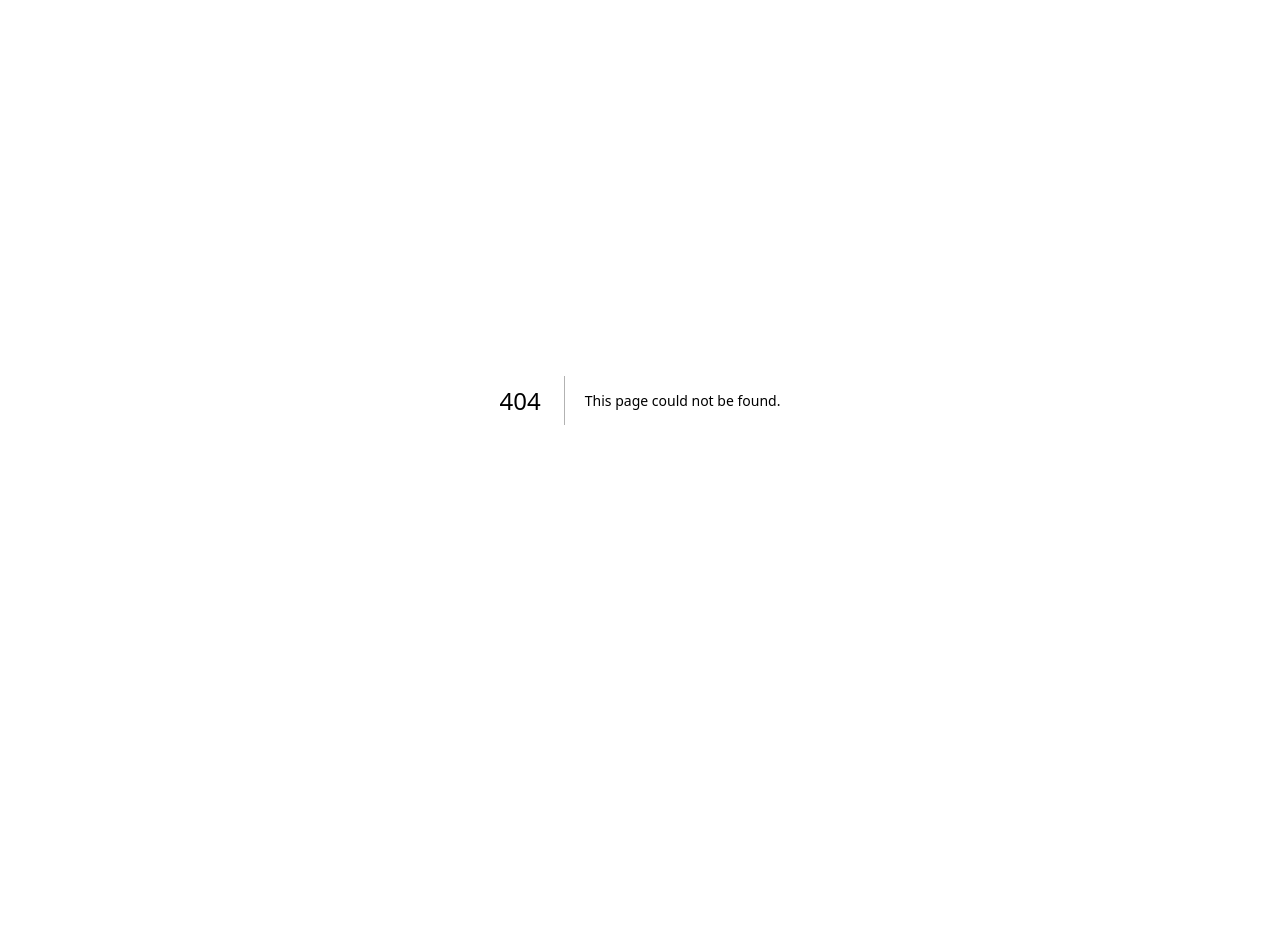
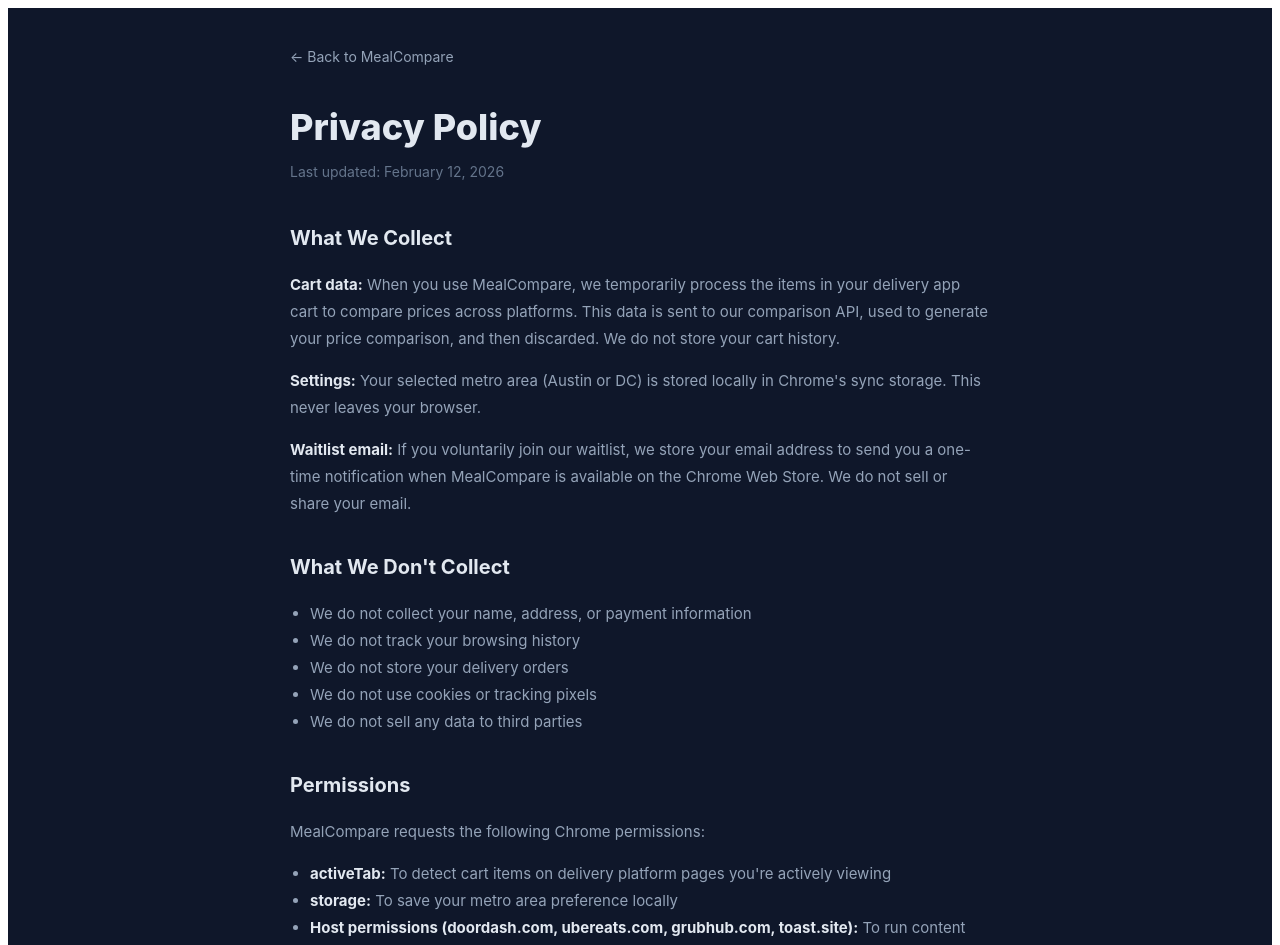
Before and after one commit to jguidroz-hub/mealcompare, a Next.js app in the folder packages/web/: page /privacy in a window 1280 px wide. Before the commit this address had no page. Shown: the top 945 px of the page. Before the commit the page ends 800 px from the top, so only its background shows below. Built offline with nearby package versions, Linux system fonts and the light colour scheme.

Commit message:
Install flow, waitlist form, privacy policy, Chrome Web Store prep
- WaitlistForm client component with async JSON submission
- Privacy policy page (/privacy) for Chrome Web Store requirement
- Chrome Web Store listing copy in store-assets/
- Install page links to /install (not dead #)

```diff
--- /dev/null
+++ b/packages/web/src/app/privacy/page.tsx
@@ -0,0 +1,54 @@
+import type { Metadata } from 'next';
+import Link from 'next/link';
+
+export const metadata: Metadata = {
+  title: 'Privacy Policy — MealCompare',
+  description: 'MealCompare privacy policy.',
+};
+
+export default function PrivacyPage() {
+  return (
+    <main style={{ background: '#0f172a', color: '#e2e8f0', fontFamily: '-apple-system, BlinkMacSystemFont, "Segoe UI", sans-serif', minHeight: '100vh' }}>
+      <div style={{ maxWidth: '700px', margin: '0 auto', padding: '40px 24px' }}>
+        <Link href="/" style={{ color: '#94a3b8', textDecoration: 'none', fontSize: '14px', marginBottom: '40px', display: 'block' }}>
+          ← Back to MealCompare
+        </Link>
+
+        <h1 style={{ fontSize: '36px', fontWeight: 800, marginBottom: '8px' }}>Privacy Policy</h1>
+        <p style={{ fontSize: '14px', color: '#64748b', marginBottom: '40px' }}>Last updated: February 12, 2026</p>
+
+        <div style={{ fontSize: '15px', color: '#94a3b8', lineHeight: 1.8 }}>
+          <h2 style={{ fontSize: '20px', fontWeight: 700, color: '#e2e8f0', marginTop: '32px', marginBottom: '12px' }}>What We Collect</h2>
+          <p><strong style={{ color: '#e2e8f0' }}>Cart data:</strong> When you use MealCompare, we temporarily process the items in your delivery app cart to compare prices across platforms. This data is sent to our comparison API, used to generate your price comparison, and then discarded. We do not store your cart history.</p>
+
+          <p style={{ marginTop: '12px' }}><strong style={{ color: '#e2e8f0' }}>Settings:</strong> Your selected metro area (Austin or DC) is stored locally in Chrome&apos;s sync storage. This never leaves your browser.</p>
+
+          <p style={{ marginTop: '12px' }}><strong style={{ color: '#e2e8f0' }}>Waitlist email:</strong> If you voluntarily join our waitlist, we store your email address to send you a one-time notification when MealCompare is available on the Chrome Web Store. We do not sell or share your email.</p>
+
+          <h2 style={{ fontSize: '20px', fontWeight: 700, color: '#e2e8f0', marginTop: '32px', marginBottom: '12px' }}>What We Don&apos;t Collect</h2>
+          <ul style={{ paddingLeft: '20px' }}>
+            <li>We do not collect your name, address, or payment information</li>
+            <li>We do not track your browsing history</li>
+            <li>We do not store your delivery orders</li>
+            <li>We do not use cookies or tracking pixels</li>
+            <li>We do not sell any data to third parties</li>
+          </ul>
+
+          <h2 style={{ fontSize: '20px', fontWeight: 700, color: '#e2e8f0', marginTop: '32px', marginBottom: '12px' }}>Permissions</h2>
+          <p>MealCompare requests the following Chrome permissions:</p>
+          <ul style={{ paddingLeft: '20px', marginTop: '8px' }}>
+            <li><strong style={{ color: '#e2e8f0' }}>activeTab:</strong> To detect cart items on delivery platform pages you&apos;re actively viewing</li>
+            <li><strong style={{ color: '#e2e8f0' }}>storage:</strong> To save your metro area preference locally</li>
+            <li><strong style={{ color: '#e2e8f0' }}>Host permissions (doordash.com, ubereats.com, grubhub.com, toast.site):</strong> To run content scripts that detect your cart items on these specific sites</li>
+          </ul>
+
+          <h2 style={{ fontSize: '20px', fontWeight: 700, color: '#e2e8f0', marginTop: '32px', marginBottom: '12px' }}>Data Processing</h2>
+          <p>When you compare prices, your cart items are sent to our API server (hosted on Vercel) via HTTPS. The server queries delivery platform APIs to find matching menu items and prices, then returns the comparison. No data is persisted on the server.</p>
+
+          <h2 style={{ fontSize: '20px', fontWeight: 700, color: '#e2e8f0', marginTop: '32px', marginBottom: '12px' }}>Contact</h2>
+          <p>Questions? Email us at <a href="mailto:hello@mealcompare.app" style={{ color: '#3b82f6' }}>hello@mealcompare.app</a></p>
+        </div>
+      </div>
+    </main>
+  );
+}
```
Also changed, not shown: packages/web/src/app/install/WaitlistForm.tsx (added, +74 -0 lines), packages/web/src/app/install/page.tsx (+2 -27 lines), 1 other file (tests, documents, lock files or other folders).
